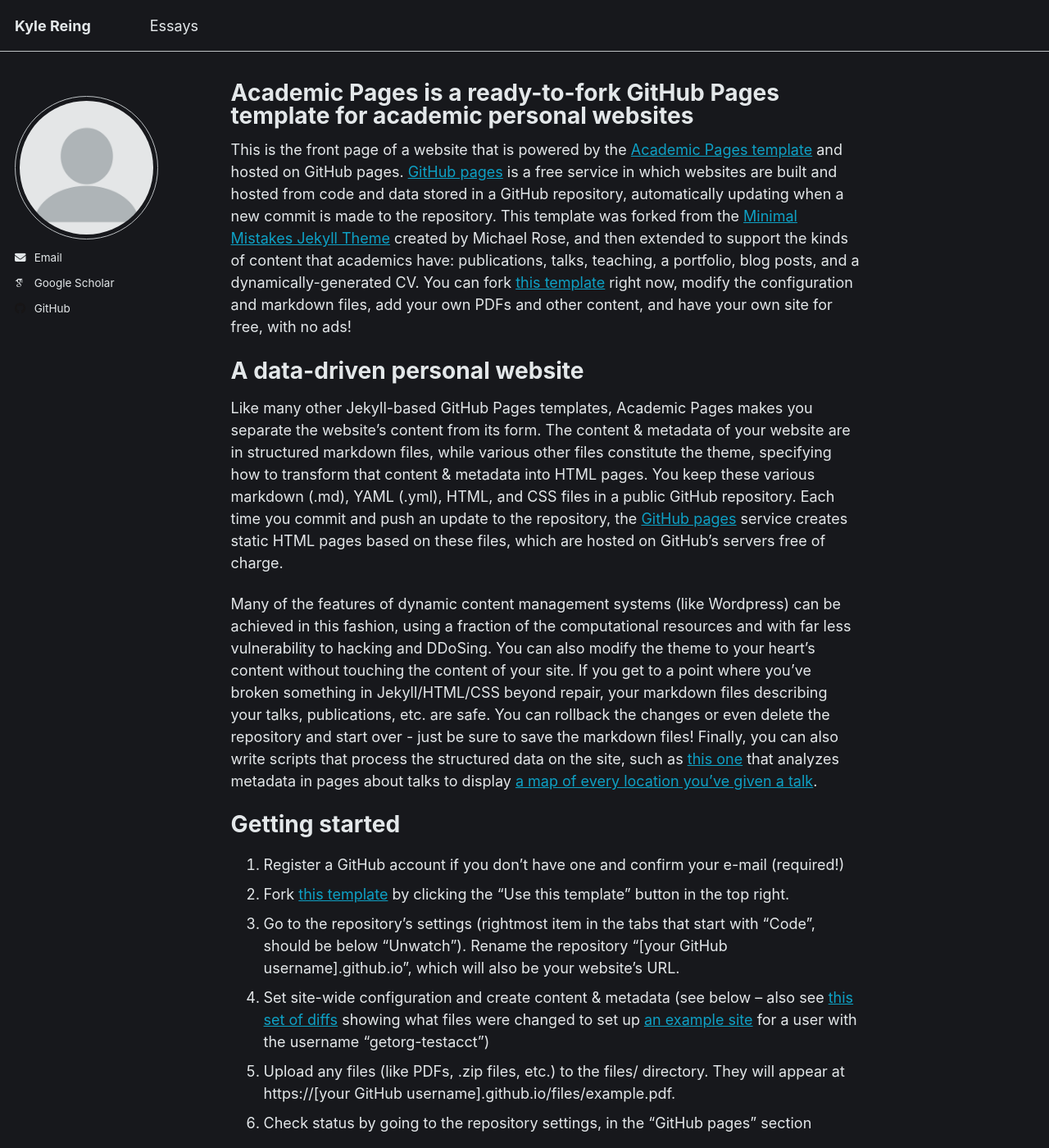
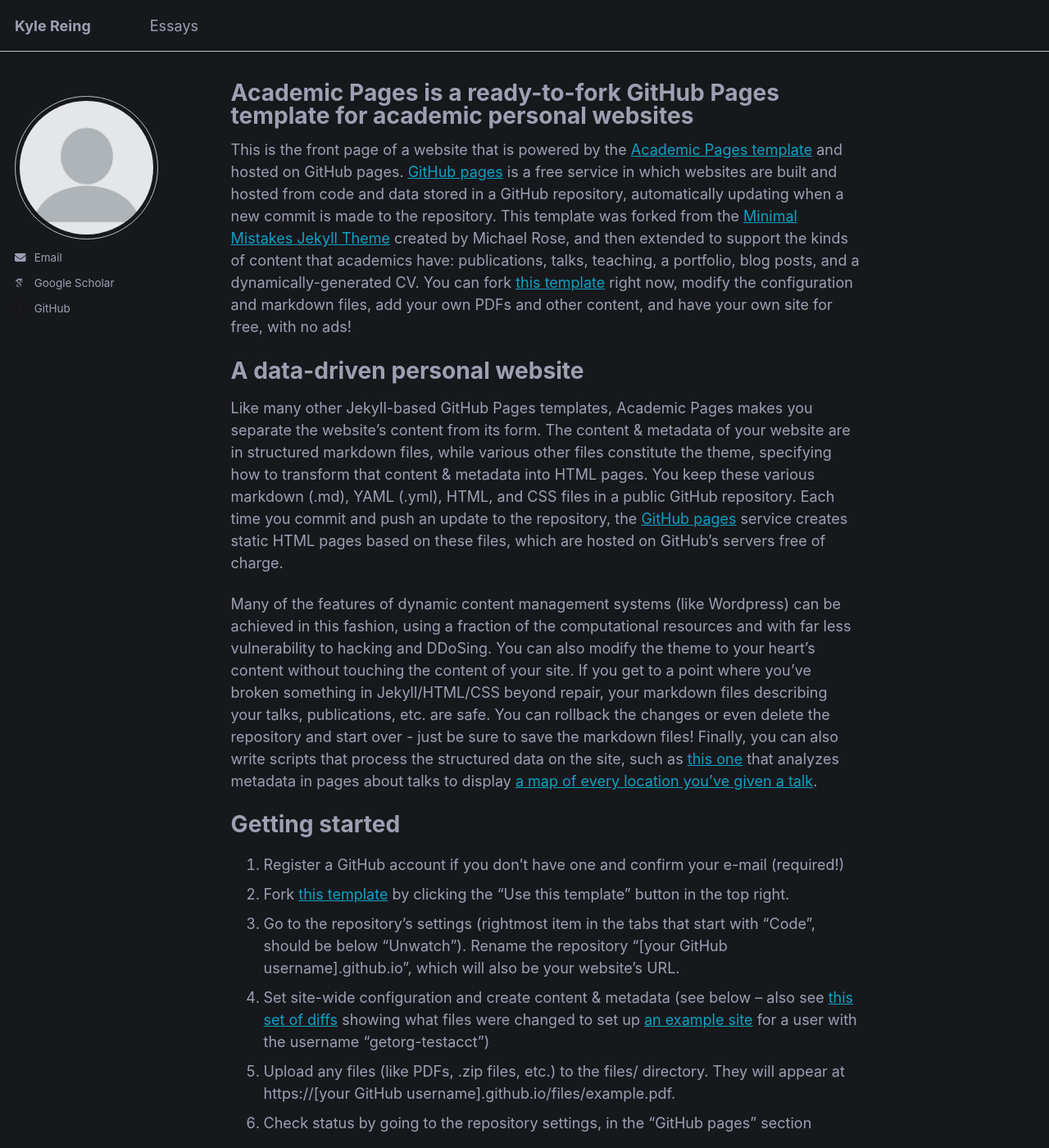
Before and after one commit to kylereing/kylereing.github.io, a Jekyll site: the page built from _pages/about.md, in a window 1280 px wide and 1400 px high. Shown: the whole window at 82% size. Built offline with Jekyll 4.4.1, drawn with Linux system fonts in a browser that asks for light colours; some web fonts are replaced.

Commit message:
text color 2

```diff
--- a/_sass/theme/_dark.scss
+++ b/_sass/theme/_dark.scss
@@ -13,7 +13,7 @@ $background                 : #17181c;
 $background-light           : mix(#fff, $background, 80%);
 $background-lighter         : mix(#fff, $background, 90%);
 // $text                       : #ffffff;
-$text                       : #e3e7e9;
+$text                       : #9f9fb3;
 $link                       : #0ea1c5;
 $link-dark                  : mix(#000, $link, 25%);
 $link-light                 : mix(#fff, $link, 25%);
```
